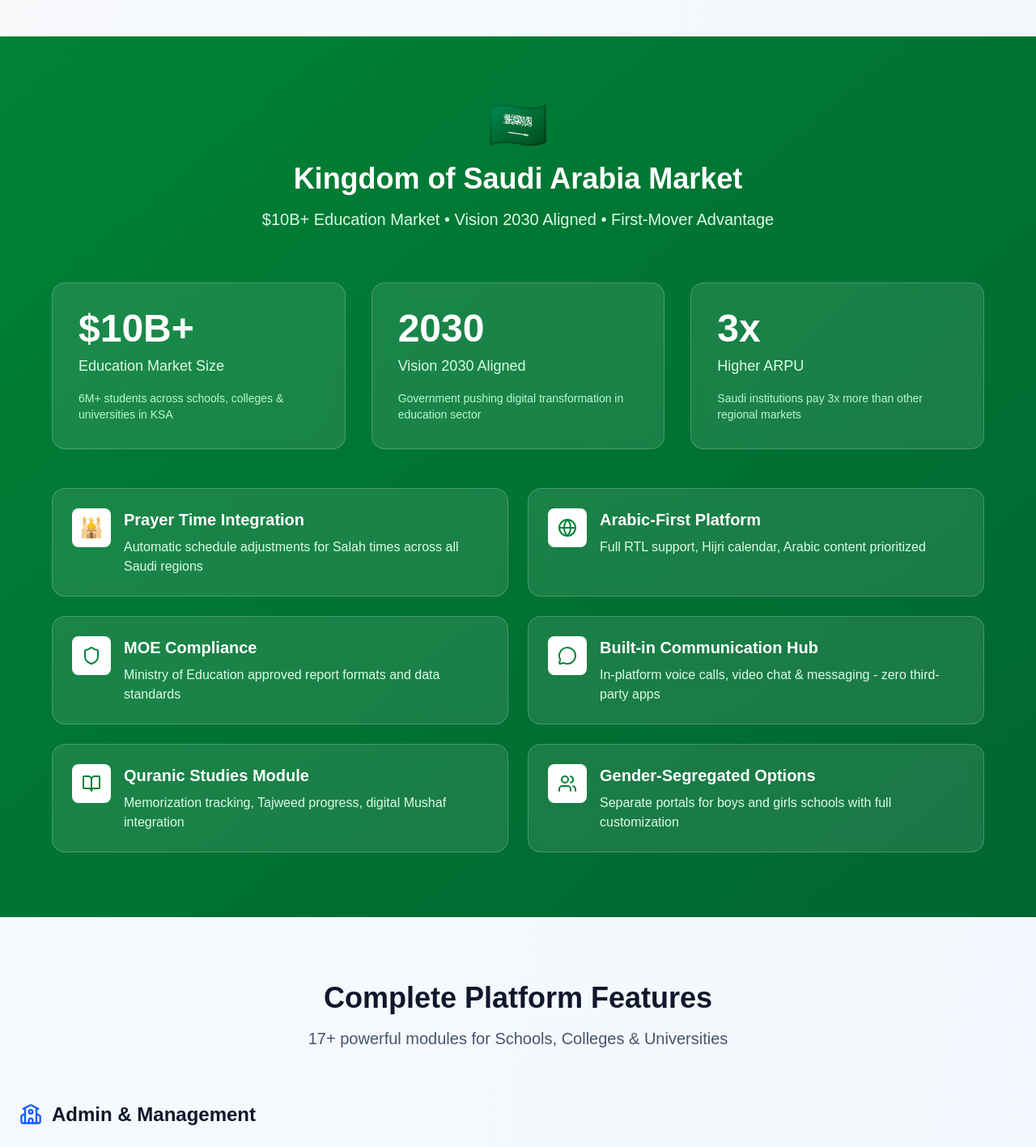
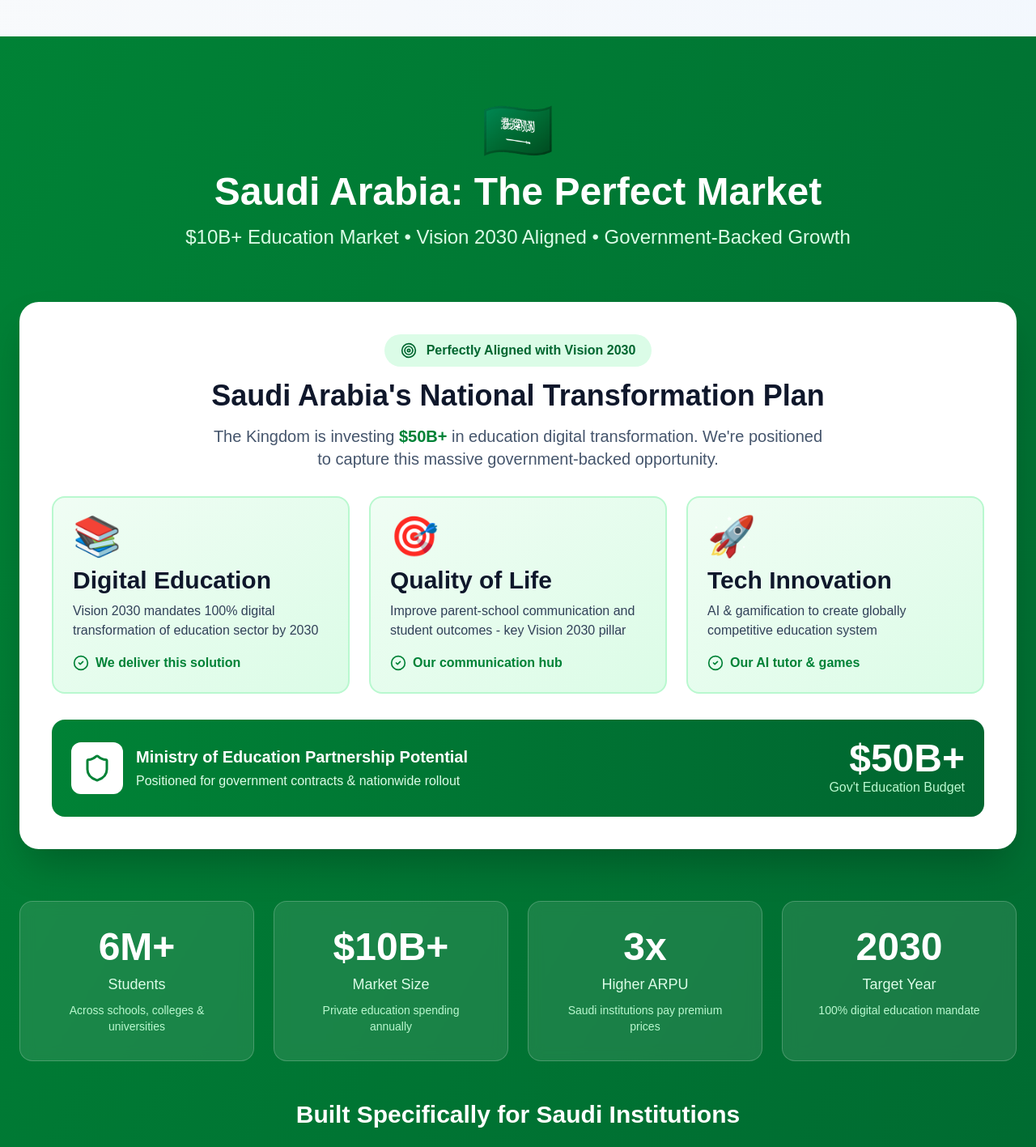
Before and after one commit to jbshaik-code/school, a Next.js app: page / in a window 1280 px wide. Shown: the part 640-2057 px from the top of the page at 81% size. Built offline with nearby package versions, Linux system fonts and the light colour scheme.

Commit message:
Enhance Vision 2030 section with government partnership potential and + opportunity highlight

```diff
--- a/app/page.tsx
+++ b/app/page.tsx
@@ -62,31 +62,106 @@ export default function Home() {
 
       {/* KSA Market Opportunity Section */}
       <section id="ksa" className="py-20 px-6 bg-gradient-to-br from-green-700 to-green-800">
-        <div className="max-w-6xl mx-auto">
+        <div className="max-w-7xl mx-auto">
           <div className="text-center mb-16">
-            <div className="text-6xl mb-4">🇸🇦</div>
-            <h2 className="text-4xl font-bold text-white mb-4">Kingdom of Saudi Arabia Market</h2>
-            <p className="text-xl text-green-100">$10B+ Education Market • Vision 2030 Aligned • First-Mover Advantage</p>
+            <div className="text-7xl mb-4">🇸🇦</div>
+            <h2 className="text-5xl font-bold text-white mb-4">Saudi Arabia: The Perfect Market</h2>
+            <p className="text-2xl text-green-100 mb-8">$10B+ Education Market • Vision 2030 Aligned • Government-Backed Growth</p>
           </div>
-          <div className="grid md:grid-cols-3 gap-8 mb-12">
-            <div className="p-8 bg-white/10 backdrop-blur-sm rounded-2xl border border-white/20">
+
+          {/* Vision 2030 Alignment - Major Highlight */}
+          <div className="mb-16 p-10 bg-white rounded-3xl shadow-2xl">
+            <div className="text-center mb-8">
+              <div className="inline-flex items-center gap-3 px-5 py-2 bg-green-100 rounded-full text-green-800 text-base font-bold mb-4">
+                <Target className="w-5 h-5" />
+                Perfectly Aligned with Vision 2030
+              </div>
+              <h3 className="text-4xl font-bold text-slate-900 mb-4">Saudi Arabia's National Transformation Plan</h3>
+              <p className="text-xl text-slate-600 max-w-3xl mx-auto">
+                The Kingdom is investing <span className="font-bold text-green-700">$50B+</span> in education digital transformation.
+                We're positioned to capture this massive government-backed opportunity.
+              </p>
+            </div>
+
+            <div className="grid md:grid-cols-3 gap-6 mb-8">
+              <div className="p-6 bg-gradient-to-br from-green-50 to-green-100 rounded-2xl border-2 border-green-200">
+                <div className="text-5xl mb-3">📚</div>
+                <div className="text-3xl font-bold text-slate-900 mb-2">Digital Education</div>
+                <p className="text-slate-700 mb-4">Vision 2030 mandates 100% digital transformation of education sector by 2030</p>
+                <div className="flex items-center gap-2 text-green-700 font-semibold">
+                  <CheckCircle2 className="w-5 h-5" />
+                  <span>We deliver this solution</span>
+                </div>
+              </div>
+
+              <div className="p-6 bg-gradient-to-br from-green-50 to-green-100 rounded-2xl border-2 border-green-200">
+                <div className="text-5xl mb-3">🎯</div>
+                <div className="text-3xl font-bold text-slate-900 mb-2">Quality of Life</div>
+                <p className="text-slate-700 mb-4">Improve parent-school communication and student outcomes - key Vision 2030 pillar</p>
+                <div className="flex items-center gap-2 text-green-700 font-semibold">
+                  <CheckCircle2 className="w-5 h-5" />
+                  <span>Our communication hub</span>
+                </div>
+              </div>
+
+              <div className="p-6 bg-gradient-to-br from-green-50 to-green-100 rounded-2xl border-2 border-green-200">
+                <div className="text-5xl mb-3">🚀</div>
+                <div className="text-3xl font-bold text-slate-900 mb-2">Tech Innovation</div>
+                <p className="text-slate-700 mb-4">AI & gamification to create globally competitive education system</p>
+                <div className="flex items-center gap-2 text-green-700 font-semibold">
+                  <CheckCircle2 className="w-5 h-5" />
+                  <span>Our AI tutor & games</span>
+                </div>
+              </div>
+            </div>
+
+            <div className="p-6 bg-gradient-to-r from-green-700 to-green-800 rounded-2xl">
+              <div className="flex items-center justify-between flex-wrap gap-6">
+                <div className="flex items-center gap-4">
+                  <div className="w-16 h-16 bg-white rounded-xl flex items-center justify-center">
+                    <Shield className="w-9 h-9 text-green-700" />
+                  </div>
+                  <div>
+                    <div className="text-white font-bold text-xl mb-1">Ministry of Education Partnership Potential</div>
+                    <div className="text-green-100">Positioned for government contracts & nationwide rollout</div>
+                  </div>
+                </div>
+                <div className="text-right">
+                  <div className="text-5xl font-bold text-white">$50B+</div>
+                  <div className="text-green-200 font-medium">Gov't Education Budget</div>
+                </div>
+              </div>
+            </div>
+          </div>
+
+          {/* Market Metrics */}
+          <div className="grid md:grid-cols-4 gap-6 mb-12">
+            <div className="p-8 bg-white/10 backdrop-blur-sm rounded-2xl border border-white/20 text-center">
+              <div className="text-5xl font-bold text-white mb-2">6M+</div>
+              <div className="text-green-100 text-lg mb-2">Students</div>
+              <p className="text-green-200 text-sm">Across schools, colleges & universities</p>
+            </div>
+            <div className="p-8 bg-white/10 backdrop-blur-sm rounded-2xl border border-white/20 text-center">
               <div className="text-5xl font-bold text-white mb-2">$10B+</div>
-              <div className="text-green-100 text-lg mb-4">Education Market Size</div>
-              <p className="text-green-200 text-sm">6M+ students across schools, colleges & universities in KSA</p>
+              <div className="text-green-100 text-lg mb-2">Market Size</div>
+              <p className="text-green-200 text-sm">Private education spending annually</p>
             </div>
-            <div className="p-8 bg-white/10 backdrop-blur-sm rounded-2xl border border-white/20">
+            <div className="p-8 bg-white/10 backdrop-blur-sm rounded-2xl border border-white/20 text-center">
+              <div className="text-5xl font-bold text-white mb-2">3x</div>
+              <div className="text-green-100 text-lg mb-2">Higher ARPU</div>
+              <p className="text-green-200 text-sm">Saudi institutions pay premium prices</p>
+            </div>
+            <div className="p-8 bg-white/10 backdrop-blur-sm rounded-2xl border border-white/20 text-center">
               <div className="text-5xl font-bold text-white mb-2">2030</div>
-              <div className="text-green-100 text-lg mb-4">Vision 2030 Aligned</div>
-              <p className="text-green-200 text-sm">Government pushing digital transformation in education sector</p>
-            </div>
-            <div className="p-8 bg-white/10 backdrop-blur-sm rounded-2xl border border-white/20">
-              <div className="text-5xl font-bold text-white mb-2">3x</div>
-              <div className="text-green-100 text-lg mb-4">Higher ARPU</div>
-              <p className="text-green-200 text-sm">Saudi institutions pay 3x more than other regional markets</p>
+              <div className="text-green-100 text-lg mb-2">Target Year</div>
+              <p className="text-green-200 text-sm">100% digital education mandate</p>
             </div>
           </div>
 
           {/* KSA-Specific Features */}
+          <div className="mb-8">
+            <h3 className="text-3xl font-bold text-white mb-6 text-center">Built Specifically for Saudi Institutions</h3>
+          </div>
           <div className="grid md:grid-cols-2 gap-6">
             <div className="p-6 bg-white/10 backdrop-blur-sm rounded-2xl border border-white/20">
               <div className="flex items-start gap-4">
@@ -95,7 +170,7 @@ export default function Home() {
                 </div>
                 <div>
                   <h3 className="text-xl font-semibold text-white mb-2">Prayer Time Integration</h3>
-                  <p className="text-green-100">Automatic schedule adjustments for Salah times across all Saudi regions</p>
+                  <p className="text-green-100">Automatic timetable adjustments for 5 daily prayers across all Saudi regions with Hijri calendar</p>
                 </div>
               </div>
             </div>
@@ -106,7 +181,7 @@ export default function Home() {
                 </div>
                 <div>
                   <h3 className="text-xl font-semibold text-white mb-2">Arabic-First Platform</h3>
-                  <p className="text-green-100">Full RTL support, Hijri calendar, Arabic content prioritized</p>
+                  <p className="text-green-100">Native RTL support, Arabic AI, Hijri calendar, and Arabic voice recognition built-in</p>
                 </div>
               </div>
             </div>
@@ -117,7 +192,7 @@ export default function Home() {
                 </div>
                 <div>
                   <h3 className="text-xl font-semibold text-white mb-2">MOE Compliance</h3>
-                  <p className="text-green-100">Ministry of Education approved report formats and data standards</p>
+                  <p className="text-green-100">Full compliance with Ministry of Education standards, report formats, and data requirements</p>
                 </div>
               </div>
             </div>
@@ -127,8 +202,8 @@ export default function Home() {
                   <MessageCircle className="w-6 h-6 text-green-700" />
                 </div>
                 <div>
-                  <h3 className="text-xl font-semibold text-white mb-2">Built-in Communication Hub</h3>
-                  <p className="text-green-100">In-platform voice calls, video chat & messaging - zero third-party apps</p>
+                  <h3 className="text-xl font-semibold text-white mb-2">Built-in Communication</h3>
+                  <p className="text-green-100">Voice, video & messaging - no third-party apps. Perfect for Saudi data sovereignty requirements</p>
                 </div>
               </div>
             </div>
@@ -139,7 +214,7 @@ export default function Home() {
                 </div>
                 <div>
                   <h3 className="text-xl font-semibold text-white mb-2">Quranic Studies Module</h3>
-                  <p className="text-green-100">Memorization tracking, Tajweed progress, digital Mushaf integration</p>
+                  <p className="text-green-100">Memorization tracking, Tajweed progress monitoring, and digital Mushaf integration</p>
                 </div>
               </div>
             </div>
@@ -150,8 +225,36 @@ export default function Home() {
                 </div>
                 <div>
                   <h3 className="text-xl font-semibold text-white mb-2">Gender-Segregated Options</h3>
-                  <p className="text-green-100">Separate portals for boys and girls schools with full customization</p>
+                  <p className="text-green-100">Separate portals and complete customization for boys and girls schools as per Saudi requirements</p>
                 </div>
+              </div>
+            </div>
+          </div>
+
+          {/* Competitive Advantage in KSA */}
+          <div className="mt-12 p-8 bg-white/10 backdrop-blur-sm rounded-2xl border-2 border-white/30">
+            <h3 className="text-3xl font-bold text-white mb-6 text-center">Why We Win in Saudi Arabia</h3>
+            <div className="grid md:grid-cols-3 gap-6">
+              <div className="text-center">
+                <div className="w-16 h-16 bg-white rounded-2xl flex items-center justify-center mx-auto mb-3">
+                  <Zap className="w-9 h-9 text-green-700" />
+                </div>
+                <div className="text-white font-bold text-lg mb-2">First-Mover Advantage</div>
+                <p className="text-green-100 text-sm">Only Arabic-first, Vision 2030-aligned EdTech CRM in the market</p>
+              </div>
+              <div className="text-center">
+                <div className="w-16 h-16 bg-white rounded-2xl flex items-center justify-center mx-auto mb-3">
+                  <Lock className="w-9 h-9 text-green-700" />
+                </div>
+                <div className="text-white font-bold text-lg mb-2">Data Sovereignty</div>
+                <p className="text-green-100 text-sm">All data hosted in Saudi Arabia - critical for government contracts</p>
+              </div>
+              <div className="text-center">
+                <div className="w-16 h-16 bg-white rounded-2xl flex items-center justify-center mx-auto mb-3">
+                  <TrendingUp className="w-9 h-9 text-green-700" />
+                </div>
+                <div className="text-white font-bold text-lg mb-2">Government Partnerships</div>
+                <p className="text-green-100 text-sm">Positioned for Ministry of Education nationwide rollout</p>
               </div>
             </div>
           </div>
```
